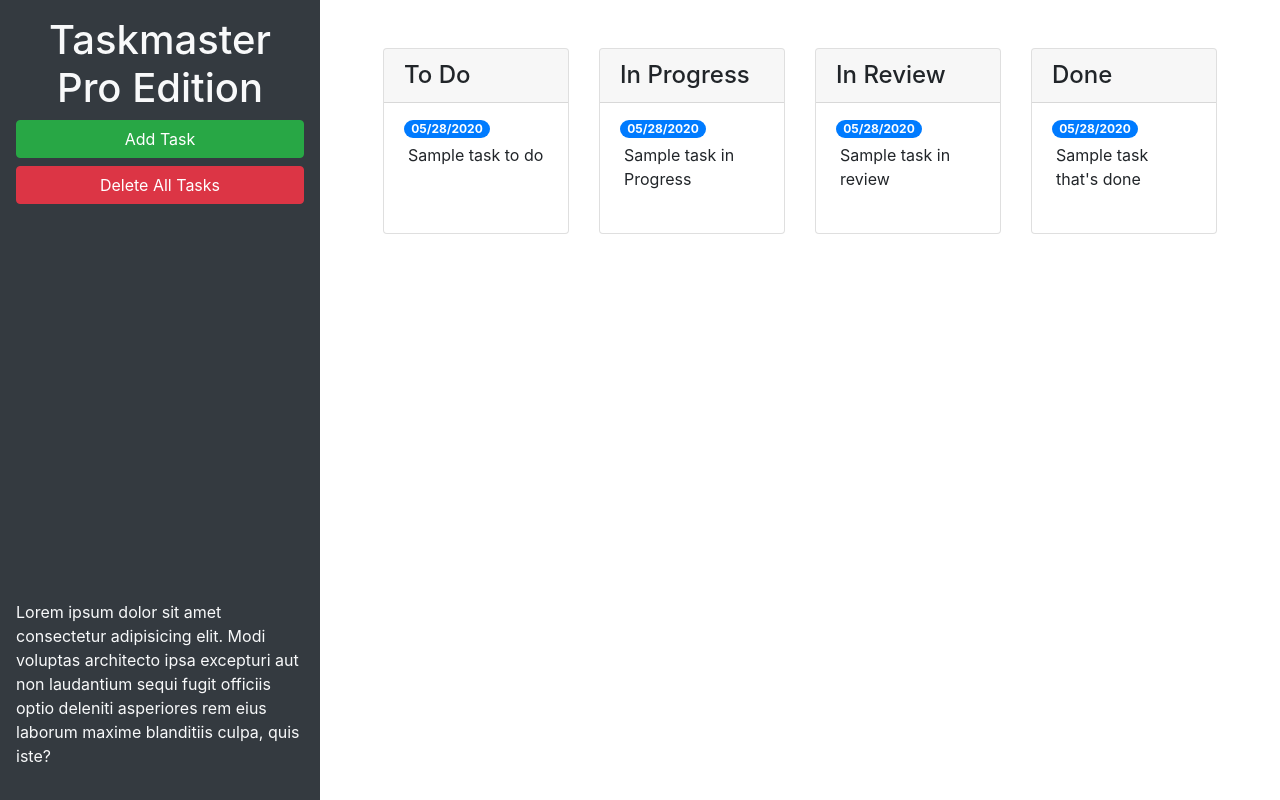
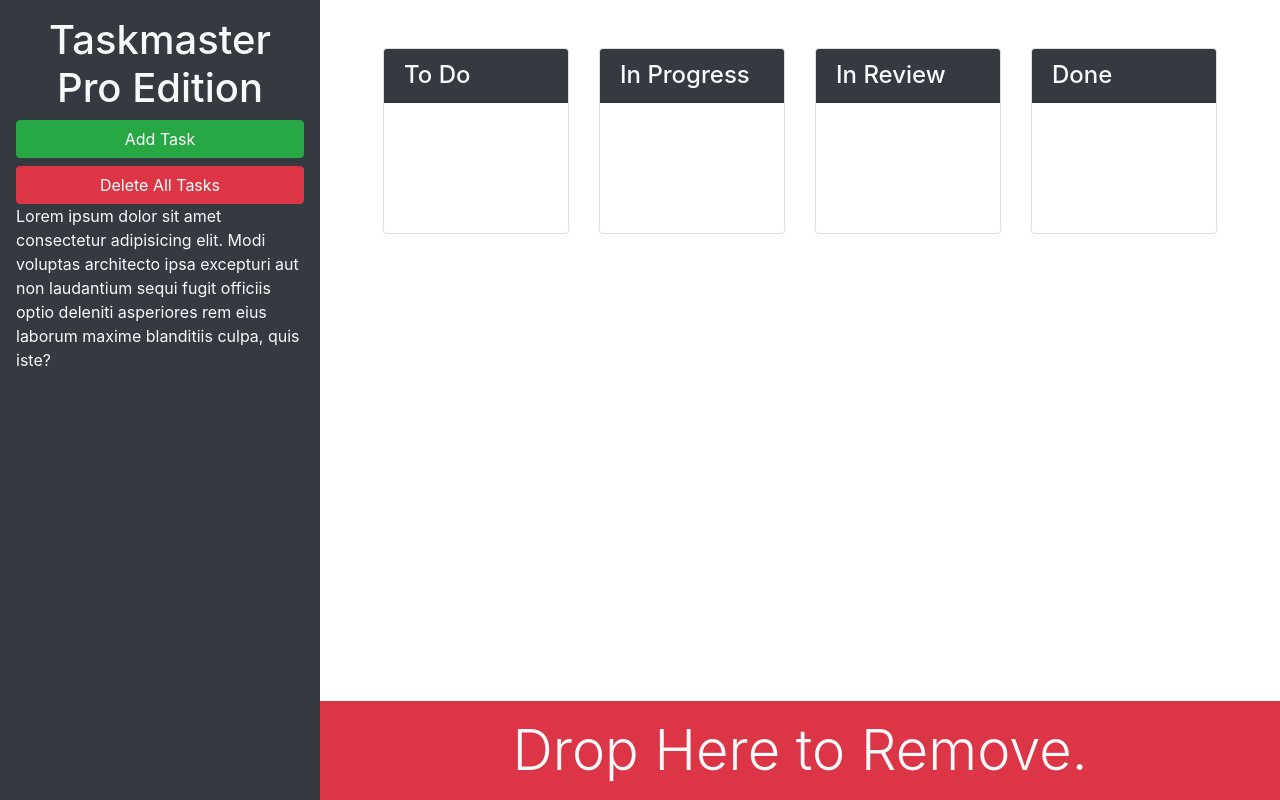
Before and after one commit to WillLuciano/Taskmaster-Pro, a plain HTML site: page index.html in a window 1280 px wide. Drawn offline with nearby package versions, Linux system fonts and the light colour scheme.

Commit message:
finished all the bootsrap

```diff
--- a/index.html
+++ b/index.html
@@ -13,61 +13,66 @@
 <body>
 
   <div class="row min-vh-100 no-gutters">
-    <header class="col-12 col-lg-3 bg-dark text-light d-flex flex-column p-4 p-lg-3">
+    <header class="col-12 col-lg-3 bg-dark text-light sticky-top d-flex flex-column p-4 p-lg-3">
       <h1 class="text-center">Taskmaster Pro Edition</h1>
       <button id="create-task" class="btn btn-block btn-success" data-toggle="modal" data-target="#task-form-modal">Add
         Task</button>
       <button id="remove-tasks" class="btn btn-block btn-danger">Delete All Tasks</button>
-      <p class="mt-auto">Lorem ipsum dolor sit amet consectetur adipisicing elit. Modi voluptas architecto ipsa
+      <p class="mt-aut d-none d-lg-block">Lorem ipsum dolor sit amet consectetur adipisicing elit. Modi voluptas architecto ipsa
         excepturi aut non
         laudantium sequi fugit officiis optio deleniti asperiores rem eius laborum maxime blanditiis culpa, quis iste?
       </p>
     </header>
-    <main class="col-12 col-lg-9">
+    <main class="col-12 col-lg-9 d-flex flex-column">
       <div class="m-5 row justify-content-around">
         <div class="col-12 col-md-6 col-xl-3 mb-3">
           <div class="card">
-            <h4 class="card-header">To Do</h4>
+            <h4 class="card-header bg-dark text-light">To Do</h4>
             <ul id="list-toDo" class="list-group list-group-flush">
               <li class="list-group-item">
-                <span class="badge badge-primary badge-pill">05/28/2020</span>
-                <p class="m-1">Sample task to do</p>
+                <span class="badge badge-primary badge-pill"></span>
+                <p class="m-1"></p>
               </li>
             </ul>
           </div>
         </div>
         <div class="col-12 col-md-6 col-xl-3 mb-3">
           <div class="card">
-            <h4 class="card-header">In Progress</h4>
+            <h4 class="card-header bg-dark text-light">In Progress</h4>
             <ul id="list-inProgress" class="list-group list-group-flush">
               <li class="list-group-item">
-                <span class="badge badge-primary badge-pill">05/28/2020</span>
-                <p class="m-1">Sample task in Progress</p>
+                <span class="badge badge-primary badge-pill"></span>
+                <p class="m-1"></p>
               </li>
             </ul>
           </div>
         </div>
         <div class="col-12 col-md-6 col-xl-3 mb-3">
           <div class="card">
-            <h4 class="card-header">In Review</h4>
+            <h4 class="card-header bg-dark text-light">In Review</h4>
             <ul id="list-inReview" class="list-group list-group-flush">
               <li class="list-group-item">
-                <span class="badge badge-primary badge-pill">05/28/2020</span>
-                <p class="m-1">Sample task in review</p>
+                <span class="badge badge-primary badge-pill"></span>
+                <p class="m-1"></p>
               </li>
             </ul>
           </div>
         </div>
         <div class="col-12 col-md-6 col-xl-3 mb-3">
           <div class="card">
-            <h4 class="card-header">Done</h4>
+            <h4 class="card-header bg-dark text-light">Done</h4>
             <ul id="list-done" class="list-group list-group-flush">
               <li class="list-group-item">
-                <span class="badge badge-primary badge-pill">05/28/2020</span>
-                <p class="m-1">Sample task that's done</p>
+                <span class="badge badge-primary badge-pill"></span>
+                <p class="m-1"></p>
               </li>
             </ul>
           </div>
+        </div>
+      </div>
+      <div id="trash" class="mt-auto">
+        <div class="w-100 bg-danger p-3 text-center text-light display-4">
+          Drop Here to Remove.
         </div>
       </div>
     </main>
```
